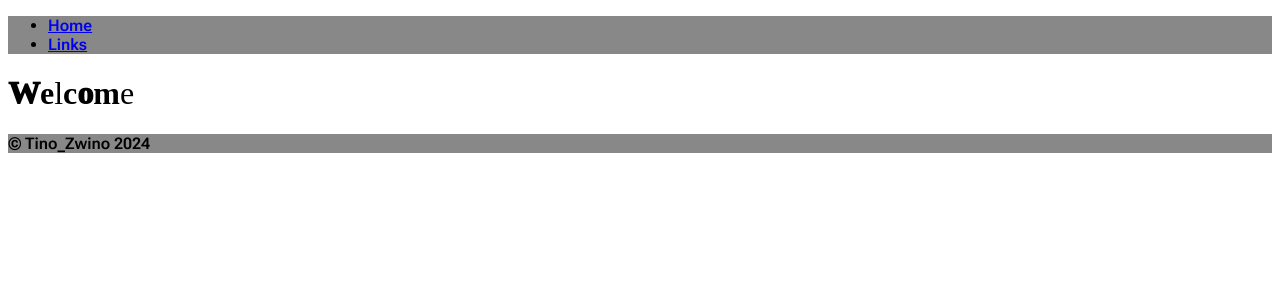
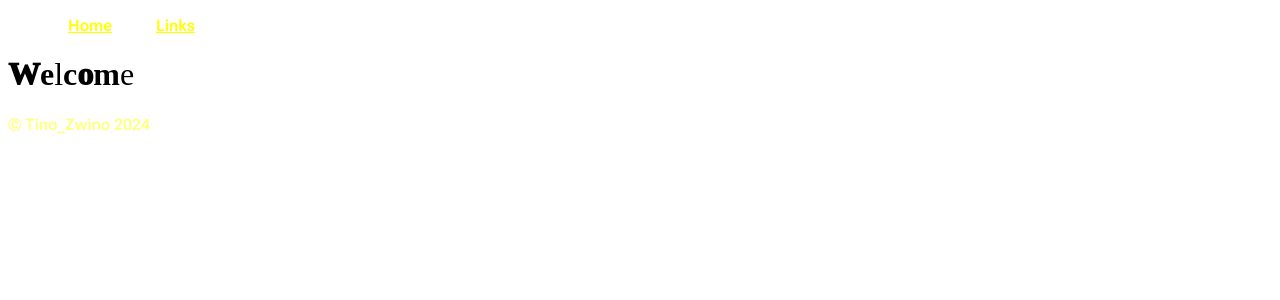
Before and after one commit to TinoZwino/Svelte-Portfolio, a SvelteKit app: page / in a window 1280 px wide. Shown: the top 300 px of the page. Built offline with nearby package versions, Linux system fonts and the light colour scheme.

Commit message:
Animations start

```diff
--- a/main.css
+++ b/main.css
@@ -1,8 +1,15 @@
 /* Roboto flex */
 @import url('https://fonts.googleapis.com/css2?family=Roboto+Flex:opsz,slnt,wdth,wght,GRAD,XOPQ,XTRA,YOPQ,YTAS,YTDE,YTFI,YTLC,YTUC@8..144,-10..0,25..151,100..1000,-200..150,27..175,323..603,25..135,649..854,-305..-98,560..788,416..570,528..760&display=swap');
 
+:root{
+    --fg-color: #FFFF80;
+    --secondary-color: #ffff00;
+    --tertiary-color: #a9a900;
+    --bg-color: #004000;
+}
+
 *{
-    background: rgb(136, 136, 136);
+    color: var(--fg-color);
     font-family: "Roboto Flex", sans-serif;
     font-optical-sizing: auto;
     font-weight: 600;
@@ -20,3 +27,51 @@
       "YTLC" 514, /* Lowercase height */
       "YTUC" 712; /* Uppercase height */
 }
+
+body{
+    background: var(--bg-color);
+    margin: 0;
+}
+
+nav ul li {
+    display: inline;
+    padding: 20px;
+}
+
+@keyframes linkAnimation {
+    0% {font-weight: 300;}
+    100% {font-weight: 1000;}
+    }
+
+
+a {
+    text-decoration: underline;
+    color: var(--secondary-color);
+    font-weight: 600;
+
+    transition: font-weight 1s cubic-bezier(.45,.05,.55,.95) 100ms;
+}
+
+a:link {
+}
+
+a:visited {
+    color: var(--tertiary-color);
+}
+
+a:focus {
+    border-radius: 25%;
+    border-color: var(--fg-color);
+}
+
+a:hover {
+    text-decoration: wavy;
+
+    animation: linkAnimation 1s;
+    animation-timing-function: cubic-bezier(.45,.05,.55,.95);
+    animation-direction: normal;
+    font-weight: 1000;
+}
+
+a:active {
+}
```
